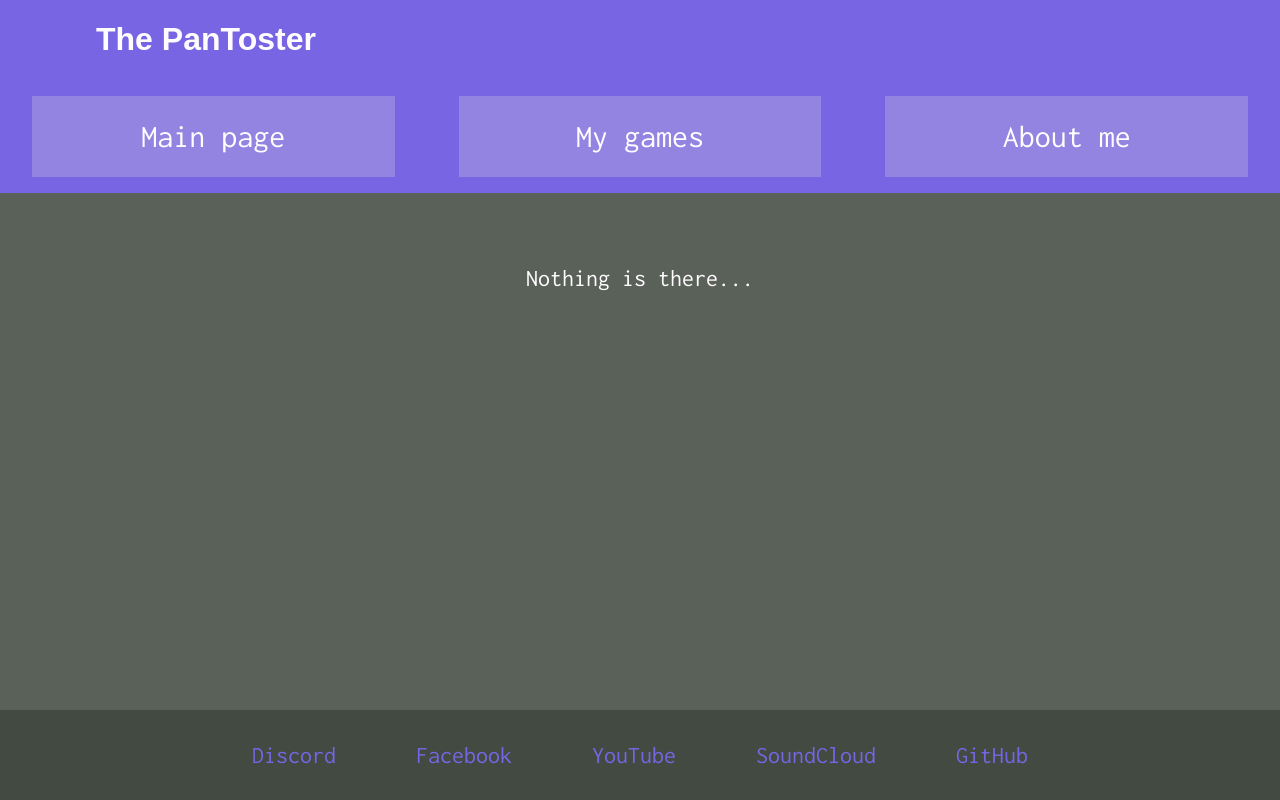
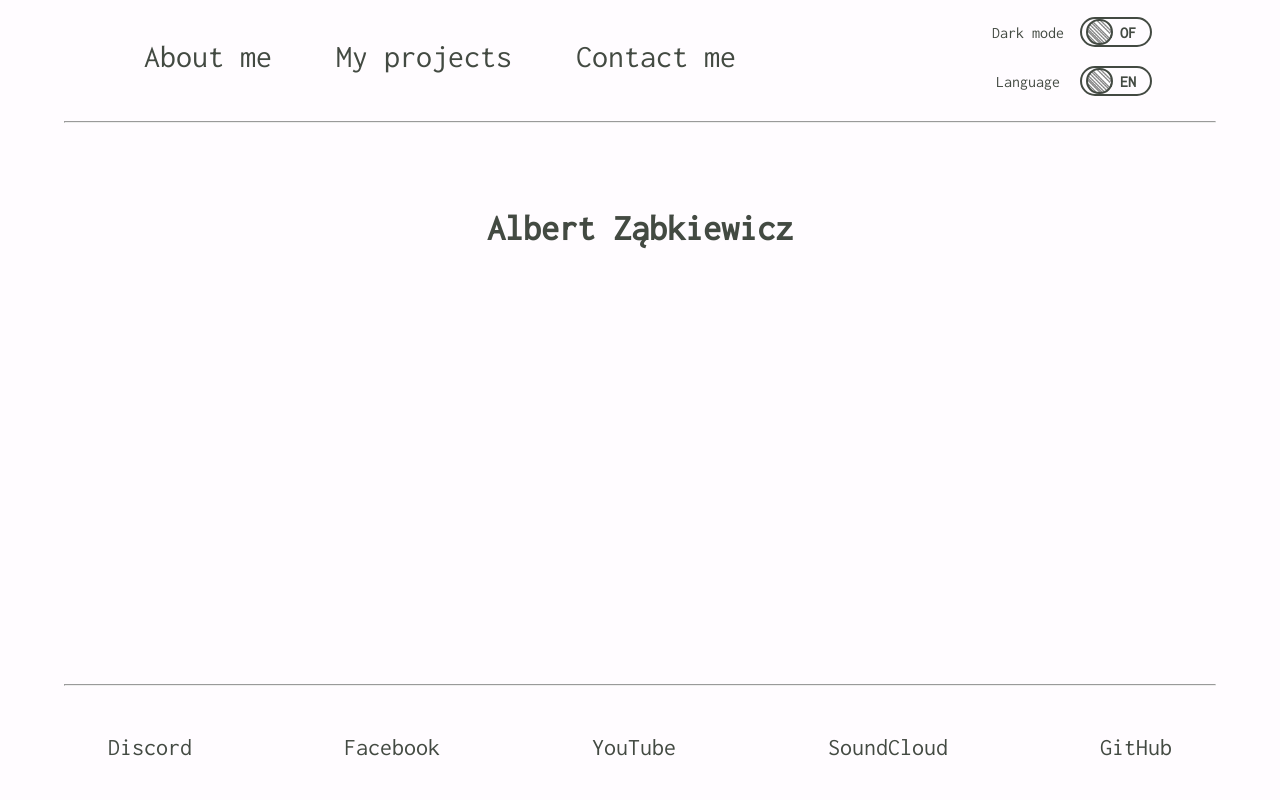
Before and after one commit to ThePanToster/ThePanToster.github.io, a PHP site: page / in a window 1280 px wide. Run offline with PHP 8.4, Linux system fonts and the light colour scheme.

Commit message:
Initial index and css refactor

```diff
--- a/css/main.css
+++ b/css/main.css
@@ -1,9 +1,7 @@
-:root{
-    --color-primary: #7765E3;
-    --color-accent: #9284e0;
-    --color-text: #FFFCFF;
-    --color-dark: #434A42;
-    --color-light: #5a6159;
+:root {
+  --color-primary: #434a42;
+  --color-secondary: #fffcff;
+  --color-text: #434a42;
 
   --font-nav: 'Inconsolata', monospace;
   --font-main: Arial, Helvetica, sans-serif;
@@ -11,11 +9,13 @@
 
 *,
 *::after,
-*::before{
+*::before {
   box-sizing: inherit;
 }
 
-html, body{
+html,
+body,
+.theme {
   width: 100%;
   height: 100%;
   margin: 0;
@@ -24,53 +24,62 @@ html, body{
   display: flex;
   flex-direction: column;
   min-height: 100vh;
+  color: var(--color-text);
+  background-color: var(--color-secondary);
+  font-family: var(--font-main);
+  transition: all ease-in-out 300ms;
+}
+
+a {
+  color: var(--color-text);
+}
+
+hr {
+  width: 90%;
 }
 
 /* Header */
 
-header{
-    background-color: var(--color-primary);
+header {
   display: flex;
   flex-direction: column;
+  justify-content: space-around;
+  align-items: center;
+  font-family: var(--font-nav);
 }
 
-header h1,
-header h1 a{
-    font-family: var(--font-main);
-    color: var(--color-text);
-    margin-left: 1.5em;
-    text-decoration: none;
+nav {
+  display: flex;
+  flex-direction: row;
 }
 
-header label{
+header label {
   display: flex;
   justify-content: center;
 }
 
-#nav-button-icon{
-    transform: rotate(180deg);
+input[type='checkbox'] {
+  display: none;
 }
-
 
 /* Nav */
 
-ul{
+ul {
   list-style-type: none;
   padding: 0;
 }
 
-.links li,
-.links li a{
-    font-family: var(--font-nav);
-    color: var(--color-text);
+.links li {
+  display: flex;
+  flex-direction: column;
+  align-self: center;
+}
+
+.links li {
   font-size: 2rem;
 }
 
-.links li{
-    background-color: var(--color-accent);
-}
-
-.links li > a::after{
+.links li > a::after {
   content: '';
   position: absolute;
   top: 140%;
@@ -84,49 +93,93 @@ ul{
 }
 
 .links li:hover > a::after,
-.links li:focus > a::after{
+.links li:focus > a::after {
   transform: scaleX(1);
   transition: ease-out 200ms;
 }
 
-
-.links li a{
+.links li a {
   text-decoration: none;
   display: inline-block;
   margin: 0.75em 1em;
   position: relative;
 }
 
-.links{
-    max-height: 0;
-    transform: scaleY(0);
-    transition: all ease-in-out 150ms;
-    transform-origin: top;
-    overflow: hidden;
+/* Settings */
+
+.settings {
+  display: flex;
+  flex-direction: column;
+  justify-content: center;
+  align-items: flex-end;
+  width: min-content;
 }
 
-#nav-button{
-    display: none;
+.settings > label {
+  width: 100%;
 }
 
-#nav-button:checked ~ .links {
-    transform: scaleY(1);
-    max-height: 500px;
-    transition: all ease-in-out 200ms;
-    transform-origin: top;
+.settings > label > p {
+  width: 100%;
+  text-align: center;
+  font-weight: 500;
+  text-wrap: nowrap;
 }
 
-#nav-button:checked ~ label #nav-button-icon{
-    transform: rotate(0deg);
+.slider {
+  border: 2px solid var(--color-text);
+  border-radius: 20em;
+  height: fit-content;
+  position: relative;
+  min-width: 4.5em;
+  margin: auto 1em;
+}
+
+.slider p {
+  margin: 0.3em;
+  padding: 0%;
+  text-wrap: nowrap;
+  text-align: center;
+  font-family: var(--font-nav);
+  font-weight: bold;
+  user-select: none;
+}
+
+.ball {
+  position: absolute;
+  top: 0;
+  bottom: 0;
+  left: 0.25em;
+  aspect-ratio: 1;
+  border-radius: 50%;
+  border: 2px solid var(--color-text);
+  background-color: #fffcff;
+  transform: translateX(0);
+  transition: all ease-in-out 300ms;
+  background-image: url('../assets/images/btn_texture.png');
+  background-size: contain;
+}
+
+#theme:checked ~ .theme label[for='theme'] .ball {
+  transform: translateX(2.1em);
+  transition: all ease-in-out 300ms;
+}
+
+#theme:checked ~ .theme {
+  --color-primary: #fffcff;
+  --color-secondary: #434a42;
+  --color-text: #fffcff;
+  transition: all ease-in-out 300ms;
+}
+
+#language:checked ~ .theme label[for='language'] .ball {
+  transform: translateX(2.1em);
+  transition: all ease-in-out 300ms;
 }
 
 /* Main */
 
-body{
-    background-color: var(--color-light);
-}
-
-main{
+main {
   flex: 1;
   display: flex;
   justify-content: center;
@@ -135,13 +188,13 @@ main{
   font-size: 1.5rem;
 }
 
-main h2{
+main h2 {
   font-size: 3rem;
   font-family: var(--font-main);
   margin-top: 0.5em;
 }
 
-section{
+section {
   margin: 0 4em;
   text-align: center;
   padding: 2em;
@@ -149,73 +202,39 @@ section{
 
 /* Footer */
 
-footer{
-    background-color: var(--color-dark);
+footer {
   padding: 2em;
-    display: flex;
-    justify-content: center;
 }
 
-.footer-socials{
+.footer-socials {
   margin: 0;
+  width: 100%;
+  display: flex;
+  flex-direction: column;
+  justify-content: space-around;
+  align-items: center;
 }
 
-.footer-socials li{
-    margin: 0.5em 2.5em;
+.footer-socials li {
+  margin: 0.5em 0;
 }
 
 .footer-socials li a,
-.footer-socials li a:visited{
+.footer-socials li a:visited {
   text-decoration: none;
-    color: var(--color-primary);
   font-family: var(--font-nav);
   font-size: 1.5rem;
 }
 
 @media only screen and (min-width: 850px) {
-    ul{
+  ul {
     display: flex;
   }
-    .links li{
-        width: 100%;
-        margin: 0 1em;
-        height: fit-content;
-        text-align: center;
+  .footer-socials,
+  header {
+    flex-direction: row;
   }
-    #nav-button-icon{
-        display: none;
-    }
-    .links{
-        overflow: visible;
-        transform: scaleY(1);
-        max-height: 500px;
-        transition: all ease-in-out 200ms;
-        transform-origin: top;
-    }
-    .inner-links{
-        display: flex;
-        flex-direction: column;
-        position: absolute;
-        top: 80%;
-        left: 35.5%;
-        z-index: 4;
-        width: 29%;
-        transform: scaleY(0);
-        transition: all ease-in-out 200ms;
-        transform-origin: top;
-    }
-    .inner-links:hover{
-        display: flex;
-    }
-    .inner-links li{
-        margin: 0;
-    }
-    #my-games:hover .inner-links{
-        transform: scaleY(1);
-        transition: all ease-in-out 200ms;
-        transform-origin: top;
-    }
-    .footer-socials li{
-        margin: 0 2.5em;
+  .settings {
+    width: auto;
   }
 }
--- a/index.html
+++ b/index.html
@@ -1,45 +1,60 @@
 <!DOCTYPE html>
 <html lang="en">
   <head>
-        <title>The PanToster's official website</title>
-        <meta charset="UTF-8">
-        <meta name="description" content="Yup, that's my official page">
-        <meta name="keywords" content="android, games, thepantoster, vocaloid, quiz, miku, iboy, simulator, maciek21223">
-        <meta name="author" content="Albert Ząbkiewicz">
-        <meta http-equiv="X-UA-Compatible" content="IE=edge">
-        <meta name="viewport" content="width=device-width, initial-scale=1.0">
-        <link rel="stylesheet" href="/css/main.css">
-        <link rel="preconnect" href="https://fonts.googleapis.com">
-        <link rel="preconnect" href="https://fonts.gstatic.com" crossorigin>
-        <link href="https://fonts.googleapis.com/css2?family=Inconsolata&display=swap" rel="stylesheet">
+    <title>Albert Ząbkiewicz</title>
+    <meta charset="UTF-8" />
+    <meta name="description" content="Yup, that's my official page" />
+    <meta
+      name="keywords"
+      content="android, games, thepantoster, vocaloid, quiz, miku, iboy, simulator, maciek21223"
+    />
+    <meta name="author" content="Albert Ząbkiewicz" />
+    <meta http-equiv="X-UA-Compatible" content="IE=edge" />
+    <meta name="viewport" content="width=device-width, initial-scale=1.0" />
+    <link rel="stylesheet" href="/css/main.css" />
+    <link rel="preconnect" href="https://fonts.googleapis.com" />
+    <link rel="preconnect" href="https://fonts.gstatic.com" crossorigin />
+    <link
+      href="https://fonts.googleapis.com/css2?family=Inconsolata&display=swap"
+      rel="stylesheet"
+    />
   </head>
   <body>
+    <input type="checkbox" id="theme" />
+    <input type="checkbox" id="language" />
+    <div class="theme">
       <header>
-            <h1><a href="/index.html">The PanToster</a></h1>
         <nav>
-                <input type="checkbox" id="nav-button">
           <ul class="links">
-                    <li><a href="/index.html">Main page</a></li>
-                    <li id="my-games"><a href="#">My games</a>
-                        <ul class="inner-links">
-                            <li><a href="/games/vocaloidquiz/index.html">Vocaloid Quiz</a></li>
-                            <li><a href="/games/iboysymulator/index.html">Iboy Symulator</a></li>
+            <li><a href="#">About me</a></li>
+            <li><a href="#">My projects</a></li>
+            <li><a href="#">Contact me</a></li>
           </ul>
-                    </li>
-                    <li><a href="/aboutme.html">About me</a></li>
-                </ul>
-                <label for="nav-button">
-                    <svg id="nav-button-icon" viewBox="0 0 451 164" width="45" height="16" xmlns="http://www.w3.org/2000/svg">
-                        <path style="fill: none; stroke-width: 28px; stroke: rgb(255, 255, 255);" d="M 13.404 153.776 C 227.512 -149.804 430.396 143.8 437.552 155.572"/>
-                    </svg>
+        </nav>
+        <div class="settings">
+          <label for="theme">
+            <p>Dark mode</p>
+            <div class="slider">
+              <p>ON OF</p>
+              <div class="ball"></div>
+            </div>
           </label>
-            </nav>
+          <label for="language">
+            <p>Language</p>
+            <div class="slider">
+              <p>PL EN</p>
+              <div class="ball"></div>
+            </div>
+          </label>
+        </div>
       </header>
+      <hr />
       <main>
         <section>
-                <p>Nothing is there...</p>
+          <h1>Albert Ząbkiewicz</h1>
         </section>
       </main>
+      <hr />
       <footer>
         <ul class="footer-socials">
           <li><a href="https://discord.com/invite/A5mSWab">Discord</a></li>
@@ -49,5 +64,6 @@
           <li><a href="https://github.com/ThePanToster">GitHub</a></li>
         </ul>
       </footer>
+    </div>
   </body>
 </html>
```
Also changed, not shown: aboutme.html (deleted, +0 -53 lines), README.md, assets/images/btn_texture.png (added). Lines whose indentation alone changed are shown as unchanged.
